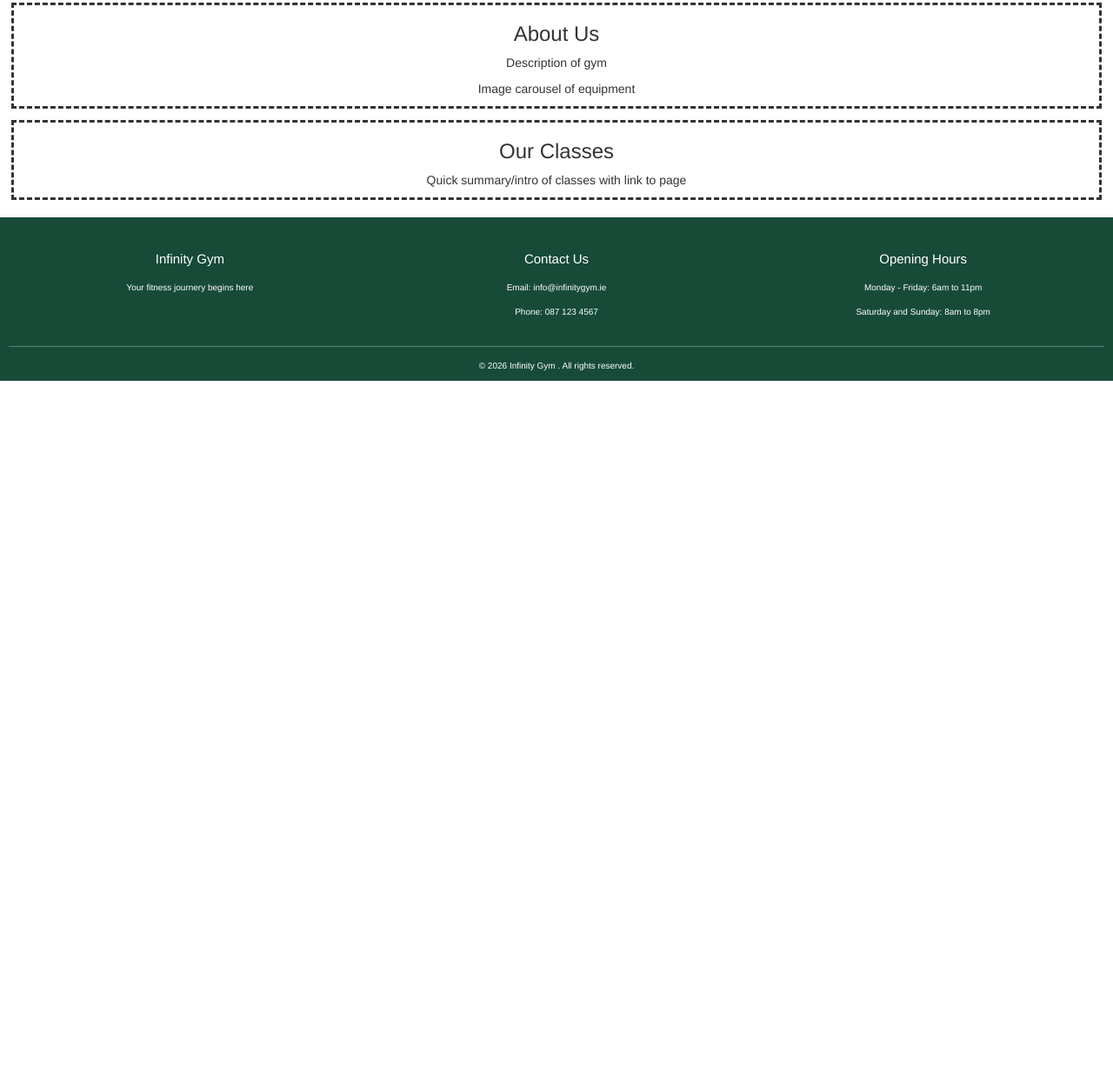
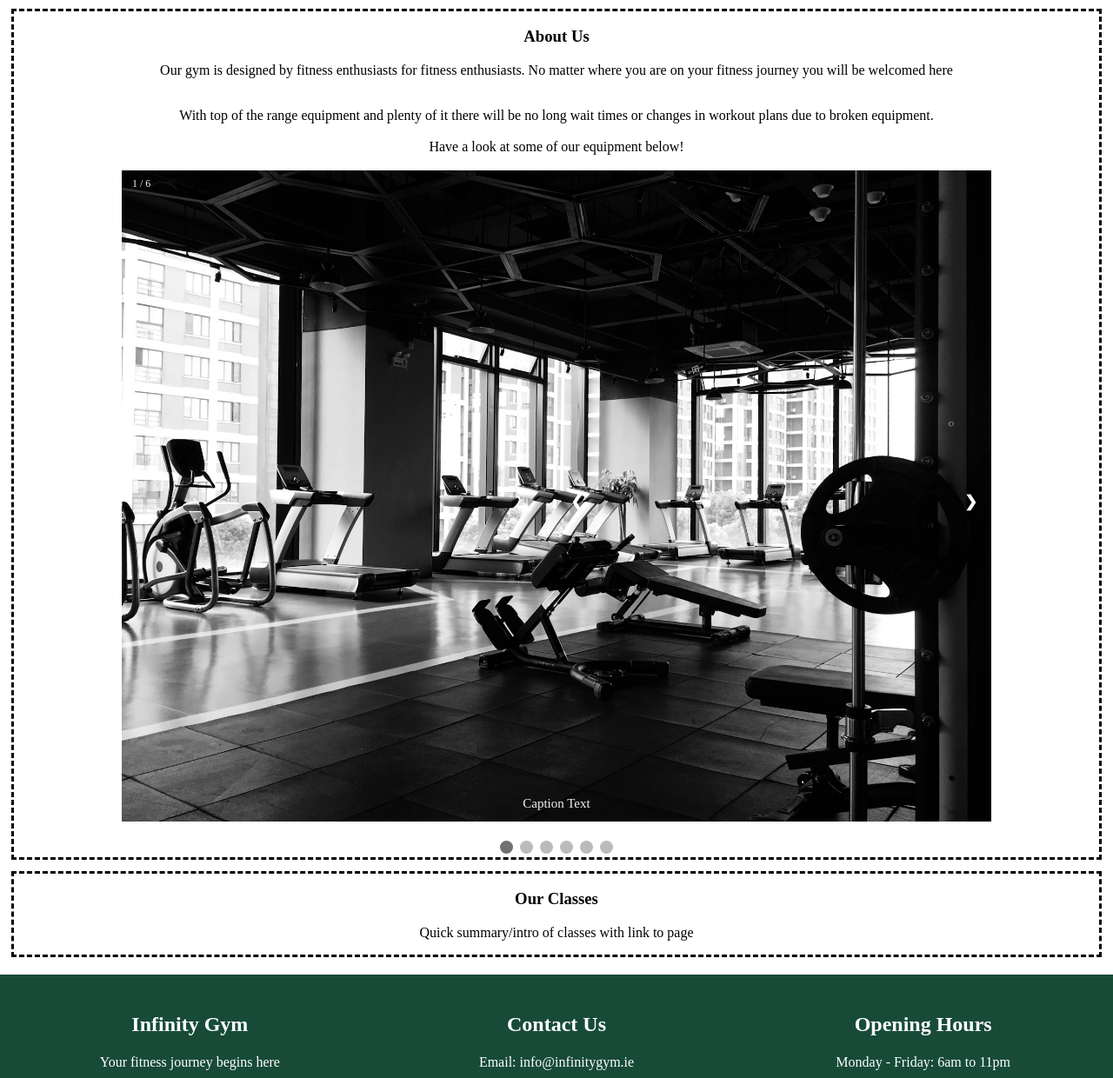
Before and after one commit to KevinOSull/InfinityGym, a plain HTML site: page index.html in a window 1280 px wide. Shown: the part 441-1681 px from the top of the page at 87% size. Before the commit the page ends 879 px from the top, so only its background shows below. Drawn offline with nearby package versions, Linux system fonts and the light colour scheme.

Commit message:
Added image carousel, had to temp disable bootstrap. Styling required

```diff
--- a/css/index.css
+++ b/css/index.css
@@ -6,3 +6,100 @@ h2 {
   border-style: dashed;
   margin: 1vw;
 }
+
+* {
+  box-sizing: border-box;
+}
+
+/* Slideshow container */
+.slideshow-container {
+  max-width: 1000px;
+  position: relative;
+  margin: auto;
+}
+
+/* Hide the images by default */
+.mySlides {
+  display: none;
+}
+
+/* Next & previous buttons */
+.prev,
+.next {
+  cursor: pointer;
+  position: absolute;
+  top: 50%;
+  width: auto;
+  margin-top: -22px;
+  padding: 16px;
+  color: white;
+  font-weight: bold;
+  font-size: 18px;
+  transition: 0.6s ease;
+  border-radius: 0 3px 3px 0;
+  user-select: none;
+}
+
+/* Position the "next button" to the right */
+.next {
+  right: 0;
+  border-radius: 3px 0 0 3px;
+}
+
+/* On hover, add a black background color with a little bit see-through */
+.prev:hover,
+.next:hover {
+  background-color: rgba(0, 0, 0, 0.8);
+}
+
+/* Caption text */
+.text {
+  color: #f2f2f2;
+  font-size: 15px;
+  padding: 8px 12px;
+  position: absolute;
+  bottom: 8px;
+  width: 100%;
+  text-align: center;
+}
+
+/* Number text (1/3 etc) */
+.numbertext {
+  color: #f2f2f2;
+  font-size: 12px;
+  padding: 8px 12px;
+  position: absolute;
+  top: 0;
+}
+
+/* The dots/bullets/indicators */
+.dot {
+  cursor: pointer;
+  height: 15px;
+  width: 15px;
+  margin: 0 2px;
+  background-color: #bbb;
+  border-radius: 50%;
+  display: inline-block;
+  transition: background-color 0.6s ease;
+}
+
+.active,
+.dot:hover {
+  background-color: #717171;
+}
+
+/* Fading animation */
+.fade {
+  animation-name: fade;
+  animation-duration: 1.5s;
+}
+
+@keyframes fade {
+  from {
+    opacity: 0.4;
+  }
+  to {
+    opacity: 1;
+  }
+}
--- a/index.html
+++ b/index.html
@@ -3,7 +3,12 @@
   <head>
     <meta charset="UTF-8" />
     <meta name="viewport" content="width=device-width, initial-scale=1.0" />
-	<link rel="stylesheet" href="https://maxcdn.bootstrapcdn.com/bootstrap/3.4.1/css/bootstrap.min.css"/>
+    <!-- <link
+      rel="stylesheet"
+      href="https://maxcdn.bootstrapcdn.com/bootstrap/3.4.1/css/bootstrap.min.css"
+    /> -->
+    //Disabled for now as it is stopping the image carousel from displaying
+    properly. Will troubleshoot
     <link rel="stylesheet" href="css/index.css" />
     <link rel="stylesheet" href="css/styles.css" />
     <title>Document</title>
@@ -42,8 +47,102 @@
     </div>
     <div id="aboutUs">
       <h3>About Us</h3>
-      <p>Description of gym</p>
-      <p>Image carousel of equipment</p>
+      <p>
+        Our gym is designed by fitness enthusiasts for fitness enthusiasts. No
+        matter where you are on your fitness journey you will be welcomed here
+      </p>
+      <br />
+      With top of the range equipment and plenty of it there will be no long
+      wait times or changes in workout plans due to broken equipment.
+      <br />
+      <br />
+      Have a look at some of our equipment below!
+      <br />
+      <br />
+      <!-- Slideshow container -->
+      <div class="slideshow-container">
+        <!-- Full-width images with number and caption text -->
+        <div class="mySlides fade">
+          <div class="numbertext">1 / 6</div>
+          <img
+            src="./Images/gym.jpg"
+            alt="A wide shot of a gym floor with equipment"
+            style="width: 100%"
+          />
+          <div class="text">Caption Text</div>
+        </div>
+
+        <div class="mySlides fade">
+          <div class="numbertext">2 / 6</div>
+          <img
+            src="./Images/dumbells.jpg"
+            alt="An image dumbell rack"
+            style="width: 100%"
+          />
+          <div class="text">Caption Two</div>
+        </div>
+
+        <div class="mySlides fade">
+          <div class="numbertext">3 / 6</div>
+          <img
+            src="./Images/machines1.jpg"
+            alt="A variety of gym machine equipment"
+            style="width: 100%"
+          />
+          <div class="text">Caption Three</div>
+        </div>
+
+        <div class="mySlides fade">
+          <div class="numbertext">4 / 6</div>
+          <img
+            src="./Images/machines2.jpg"
+            alt="A variety of gym machine equipment"
+            style="width: 100%"
+          />
+          <div class="text">Caption Three</div>
+        </div>
+
+        <div class="mySlides fade">
+          <div class="numbertext">5 / 6</div>
+          <img
+            src="./Images/machines3.jpg"
+            alt="A variety of gym machine equipment"
+            style="width: 100%"
+          />
+          <div class="text">Caption Three</div>
+        </div>
+
+        <div class="mySlides fade">
+          <div class="numbertext">6 / 6</div>
+          <img
+            src="./Images/medicineball.jpg"
+            alt="A rack of kettlebells and medicine balls"
+            style="width: 100%"
+          />
+          <div class="text">Caption Three</div>
+        </div>
+        <!--
+        <div class="mySlides fade">
+          <div class="numbertext">3 / 3</div>
+          <img src="./Images/machines1.jpg" style="width: 100%" />
+          <div class="text">Caption Three</div>
+        </div> -->
+
+        <!-- Next and previous buttons -->
+        <a class="prev" onclick="plusSlides(-1)">&#10094;</a>
+        <a class="next" onclick="plusSlides(1)">&#10095;</a>
+      </div>
+      <br />
+
+      <!-- The dots/circles -->
+      <div style="text-align: center">
+        <span class="dot" onclick="currentSlide(1)"></span>
+        <span class="dot" onclick="currentSlide(2)"></span>
+        <span class="dot" onclick="currentSlide(3)"></span>
+        <span class="dot" onclick="currentSlide(4)"></span>
+        <span class="dot" onclick="currentSlide(5)"></span>
+        <span class="dot" onclick="currentSlide(6)"></span>
+      </div>
     </div>
     <div id="ourClasses">
       <h3>Our Classes</h3>
@@ -53,7 +152,7 @@
       <div class="footer-content">
         <div class="footer-section">
           <h3>Infinity Gym</h3>
-          <p>Your fitness journery begins here</p>
+          <p>Your fitness journey begins here</p>
         </div>
         <div class="footer-section">
           <h3>Contact Us</h3>
--- a/js/index.js
+++ b/js/index.js
@@ -1 +1,34 @@
-console.log("script loaded")
+console.log("script loaded");
+
+let slideIndex = 1;
+showSlides(slideIndex);
+
+// Next/previous controls
+function plusSlides(n) {
+  showSlides((slideIndex += n));
+}
+
+// Thumbnail image controls
+function currentSlide(n) {
+  showSlides((slideIndex = n));
+}
+
+function showSlides(n) {
+  let i;
+  let slides = document.getElementsByClassName("mySlides");
+  let dots = document.getElementsByClassName("dot");
+  if (n > slides.length) {
+    slideIndex = 1;
+  }
+  if (n < 1) {
+    slideIndex = slides.length;
+  }
+  for (i = 0; i < slides.length; i++) {
+    slides[i].style.display = "none";
+  }
+  for (i = 0; i < dots.length; i++) {
+    dots[i].className = dots[i].className.replace(" active", "");
+  }
+  slides[slideIndex - 1].style.display = "block";
+  dots[slideIndex - 1].className += " active";
+}
```
